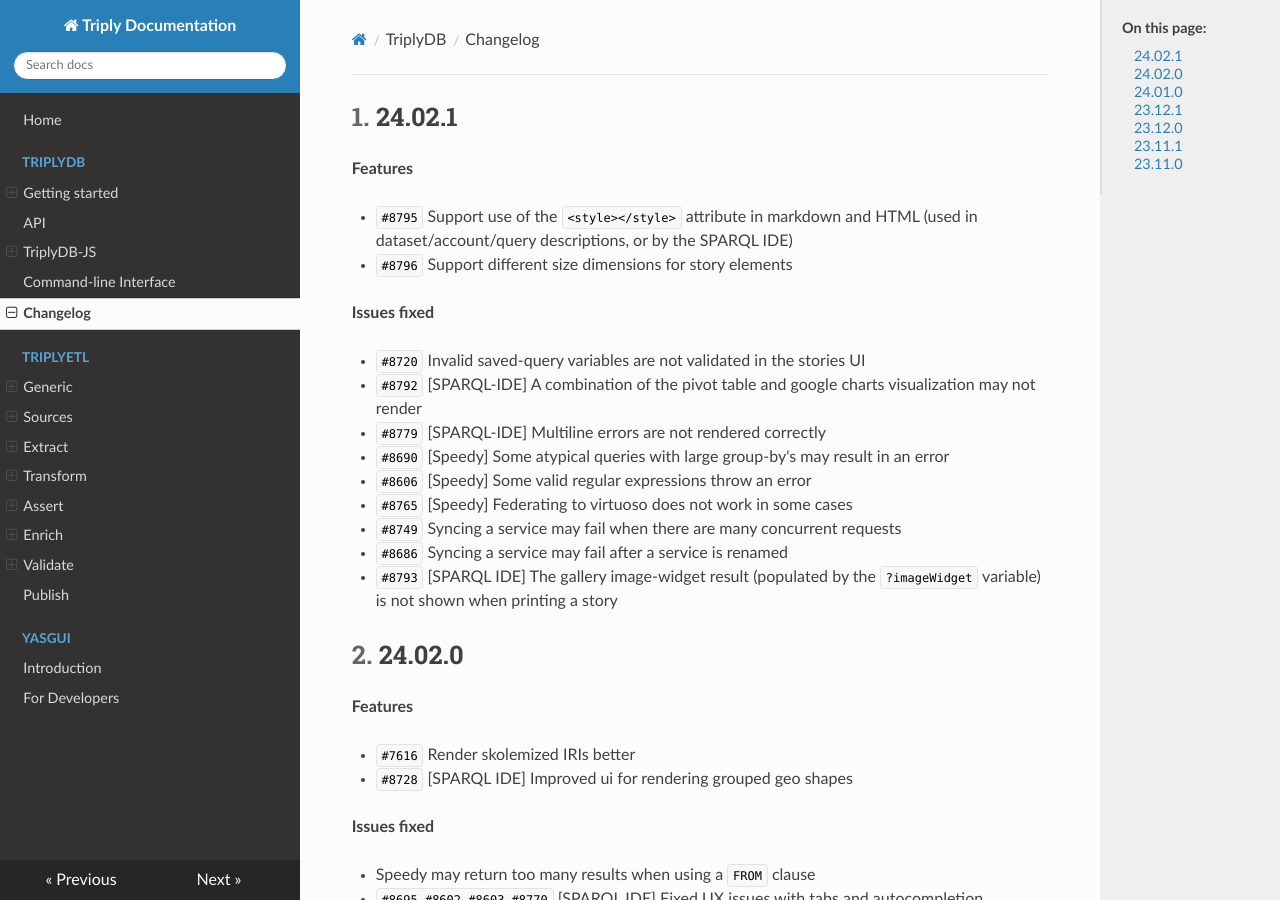
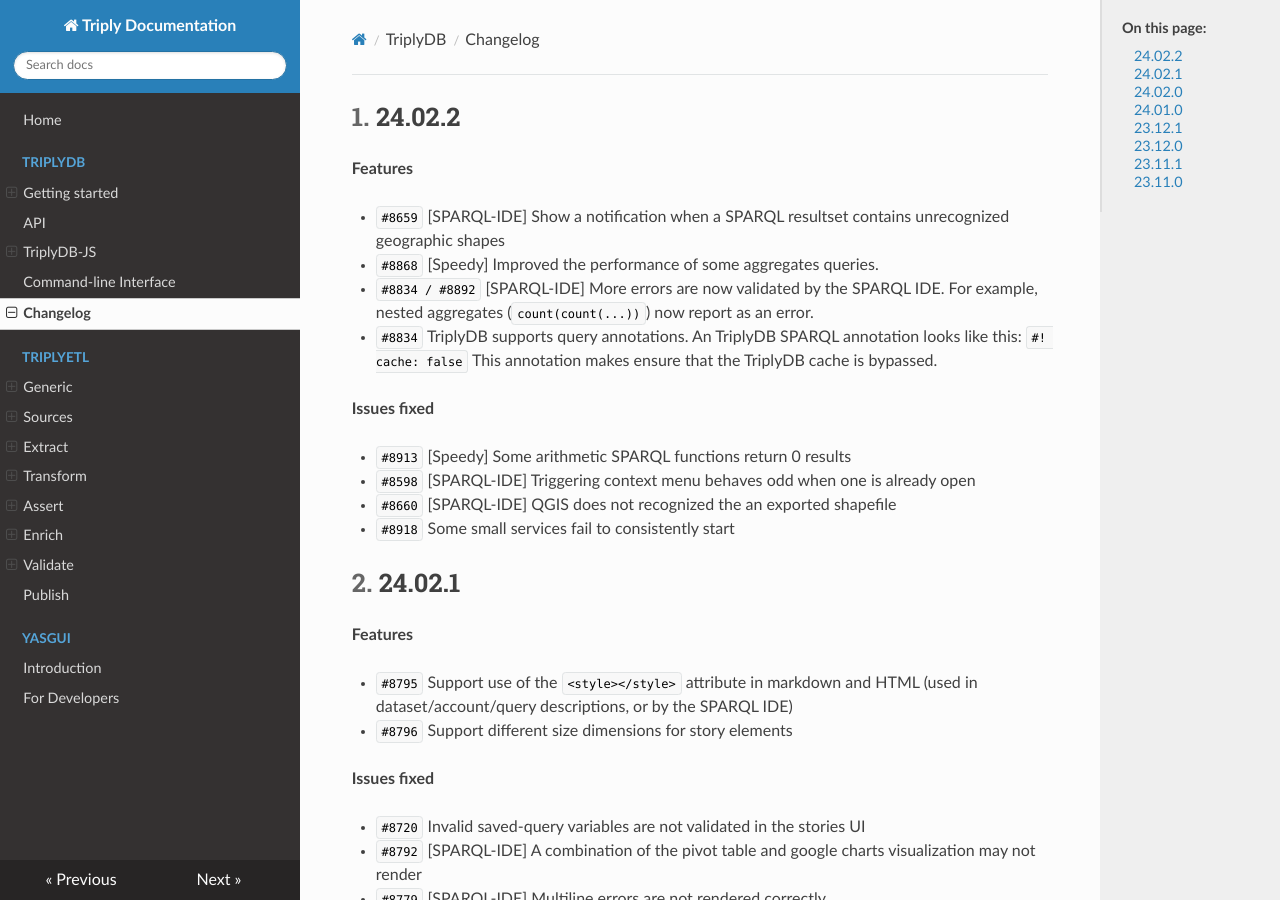
Before and after one commit to TriplyDB/Documentation, an MkDocs documentation site: the page built from docs/triplydb-changelog/index.md, in a window 1280 px wide and 900 px high. Built offline with MkDocs 1.6.1, drawn with Linux system fonts in a browser that asks for light colours.

Commit message:
updated changelog

````diff
--- a/docs/triplydb-changelog/index.md
+++ b/docs/triplydb-changelog/index.md
@@ -4,6 +4,31 @@
 ---
 
 [TOC]
+
+
+## 24.02.2 {#24.02.2}
+
+**Features**
+
+- `#8659` [SPARQL-IDE] Show a notification when a SPARQL resultset contains unrecognized geographic shapes
+- `#8868` [Speedy] Improved the performance of some aggregates queries.
+- `#8834 / #8892` [SPARQL-IDE] More errors are now validated by the SPARQL IDE. For example, nested aggregates (`count(count(...))`) now report as an error.
+- `#8834` TriplyDB supports query annotations. An TriplyDB SPARQL annotation looks like this:
+    ```
+    #! cache: false
+    ```
+    This annotation makes ensure that the TriplyDB cache is bypassed.
+
+
+
+
+**Issues fixed**
+
+- `#8913` [Speedy] Some arithmetic SPARQL functions return 0 results
+- `#8598` [SPARQL-IDE] Triggering context menu behaves odd when one is already open
+- `#8660` [SPARQL-IDE] QGIS does not recognized the an exported shapefile
+- `#8918` Some small services fail to consistently start
+
 
 
 ## 24.02.1 {#24.02.1}
````
